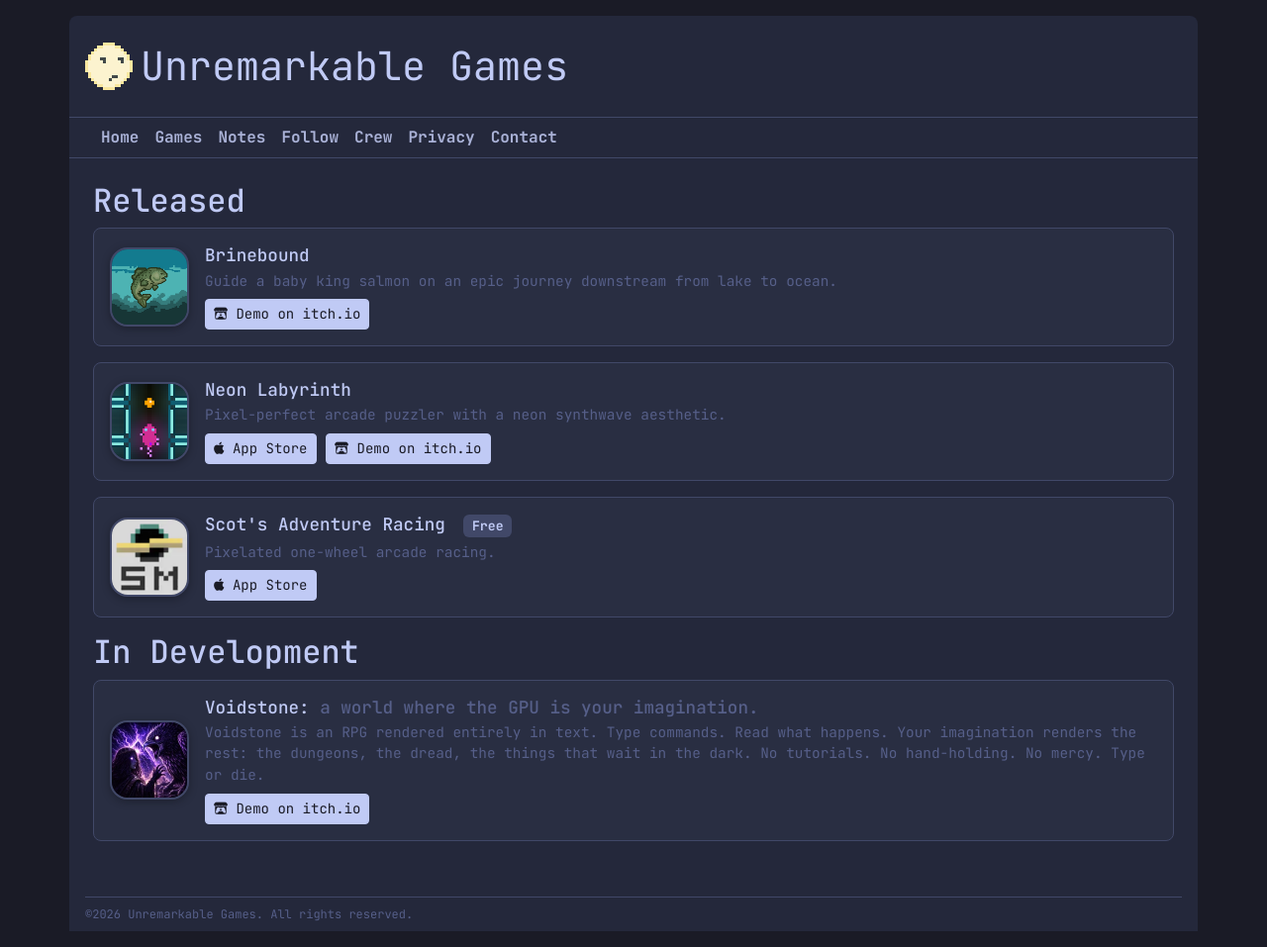
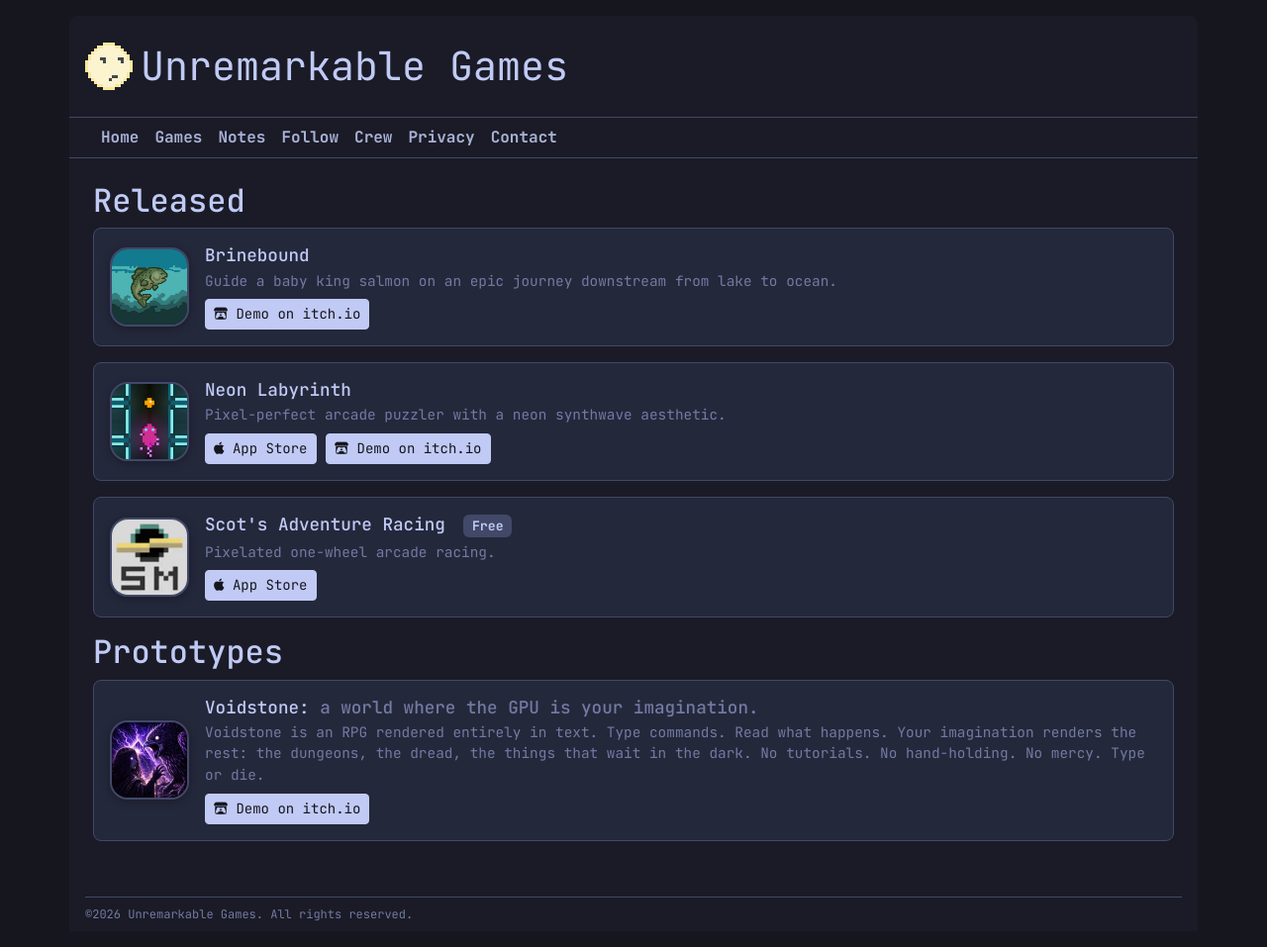
Before and after one commit to unremarkablegames/unremarkablegames.github.io, a Jekyll site: the page built from games.md, in a window 1280 px wide. Shown: the whole page at 99% size. Built offline with Jekyll 4.4.1, drawn with Linux system fonts in a browser that asks for light colours.

Commit message:
style: align site palette with Tokyo Night

```diff
--- a/assets/css/main.css
+++ b/assets/css/main.css
@@ -1,13 +1,14 @@
 /* Unremarkable Games - Tokyo Night Theme */
 
 :root {
-    --tn-bg-dark: #1a1b26;
-    --tn-bg-light: #24283b;
-    --tn-bg-highlight: #292e42;
+    --tn-bg-dark: #16161e;
+    --tn-bg-light: #1a1b26;
+    --tn-bg-highlight: #24283b;
+    --tn-bg-hover: #292e42;
     --tn-fg: #a9b1d6;
     --tn-fg-bright: #c0caf5;
     --tn-border: #414868;
-    --tn-comment: #565f89;
+    --tn-comment: #737aa2;
     --tn-cyan: #7dcfff;
     --tn-blue: #7aa2f7;
     --tn-purple: #bb9af7;
@@ -54,7 +55,7 @@
     transform: translateY(-2px);
 }
 .card, .game-card {
-    transition: transform 0.2s ease, border-color 0.2s ease;
+    transition: transform 0.2s ease, background-color 0.2s ease, border-color 0.2s ease;
 }
 .card:hover, .game-card:hover {
     transform: translateY(-2px);
@@ -121,6 +122,7 @@
     cursor: pointer;
 }
 .game-card:hover {
+    background: var(--tn-bg-hover);
     border-color: var(--tn-cyan);
 }
 .game-card h3 {
--- a/games.md
+++ b/games.md
@@ -32,7 +32,7 @@
 </div>
 </div>
 
-## In Development
+## Prototypes
 
 <div markdown="0">
 <div class="game-card d-flex flex-row align-items-center gap-3 p-3 mb-3 rounded-3 position-relative">
```
